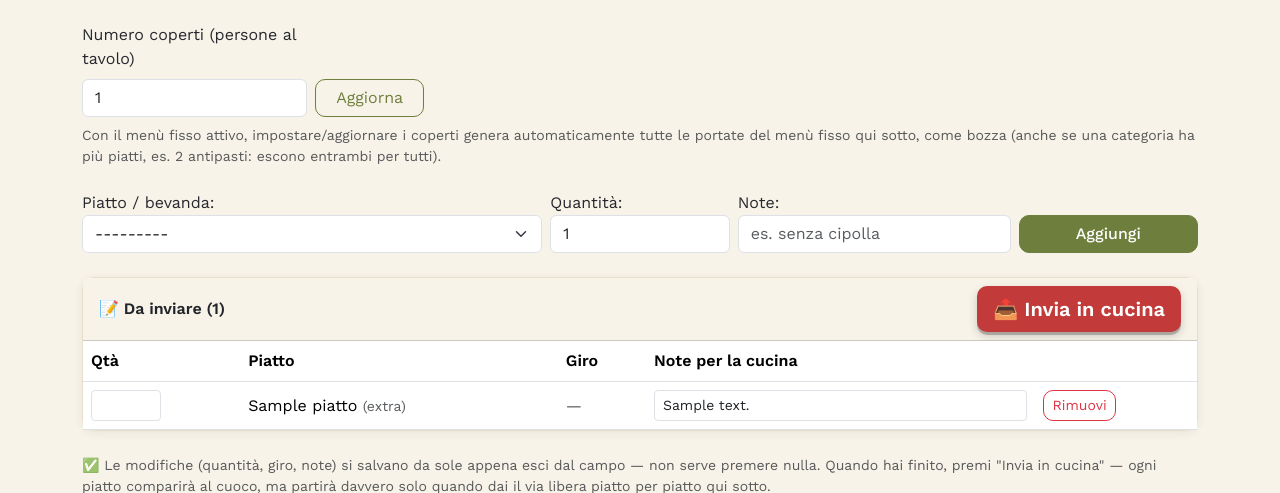
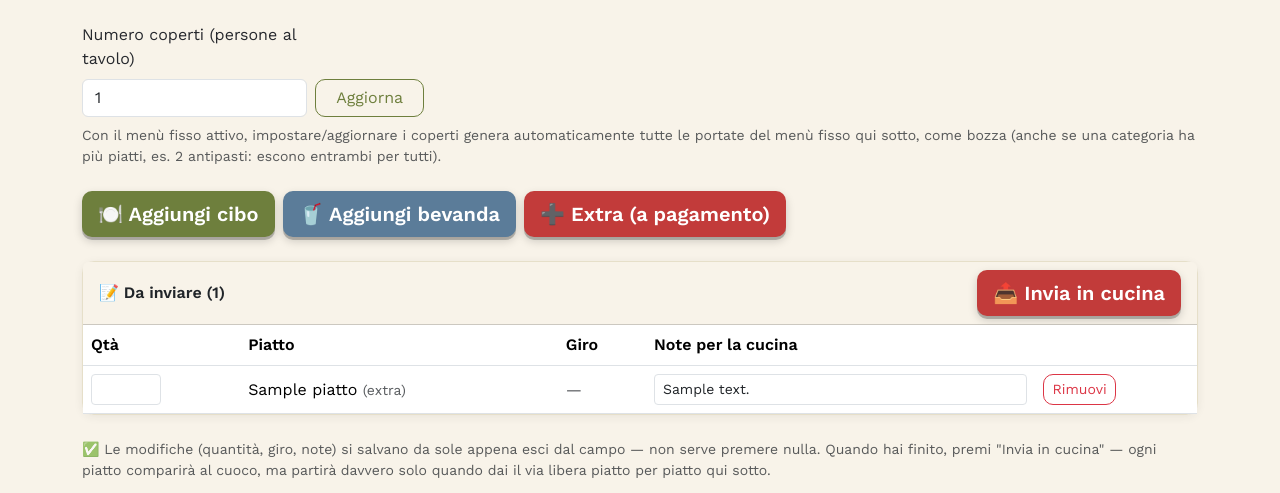
Before and after one commit to verbalimanuport-ux/agriturismo-la-marsena, a Django app: template templates/ordini/gestisci_tavolo.html in a window 1280 px wide. Shown: the part 176-669 px from the top of the page. Run offline with Django 5.2, Linux system fonts and the light colour scheme; data comes from the database, SQL or seed files in the repository; tables that the repository leaves empty hold one stand-in row (values such as "Sample post"); the template is opened without the code that fills it: values that come from a table or form of the project are taken from there, most other values are stand-ins (such as "Sample title", 1, 10 or a date in 2020); parts of the project's set-up code (start-up, migrations or seed data) failed here and were passed over.

Commit message:
Add files via upload

```diff
--- a/templates/ordini/gestisci_tavolo.html
+++ b/templates/ordini/gestisci_tavolo.html
@@ -36,25 +36,21 @@
   <div class="mb-4"></div>
 {% endif %}
 
-<form method="post" class="row g-2 align-items-end mb-4">
-  {% csrf_token %}
-  <input type="hidden" name="azione" value="aggiungi">
-  <div class="col-md-5">
-    {{ form.piatto.label_tag }}
-    {{ form.piatto }}
-  </div>
-  <div class="col-md-2">
-    {{ form.quantita.label_tag }}
-    {{ form.quantita }}
-  </div>
-  <div class="col-md-3">
-    {{ form.note.label_tag }}
-    {{ form.note }}
-  </div>
-  <div class="col-md-2">
-    <button type="submit" class="btn btn-success w-100">Aggiungi</button>
-  </div>
-</form>
+<div class="d-flex gap-2 flex-wrap mb-4">
+  <button type="button" class="btn btn-azione btn-lg" style="background-color: var(--color-primary); color:#fff;" data-bs-toggle="modal" data-bs-target="#modaleCibo">
+    🍽️ Aggiungi cibo
+  </button>
+  <button type="button" class="btn btn-azione btn-lg" style="background-color: var(--color-in-attesa-ordini); color:#fff;" data-bs-toggle="modal" data-bs-target="#modaleBevande">
+    🥤 Aggiungi bevanda
+  </button>
+  <button type="button" class="btn btn-azione btn-lg" style="background-color: var(--color-accent); color:#fff;" data-bs-toggle="modal" data-bs-target="#modaleExtra">
+    ➕ Extra (a pagamento)
+  </button>
+</div>
+
+{% include "ordini/partials/modale_scelta_piatti.html" with id_modale="modaleCibo" titolo="🍽️ Aggiungi cibo" gruppi=piatti_cibo_gruppi azione_form="aggiungi_rapido" colore="var(--color-primary)" %}
+{% include "ordini/partials/modale_scelta_piatti.html" with id_modale="modaleBevande" titolo="🥤 Aggiungi bevanda" gruppi=piatti_bevande_gruppi azione_form="aggiungi_rapido" colore="var(--color-in-attesa-ordini)" %}
+{% include "ordini/partials/modale_scelta_piatti.html" with id_modale="modaleExtra" titolo="➕ Extra a pagamento" gruppi=piatti_cibo_gruppi azione_form="aggiungi_extra" colore="var(--color-accent)" nota_extra="Qualsiasi cosa aggiunta da qui si paga sempre a parte, anche con il menù fisso." %}
 
 {% if righe_bozza %}
   <form method="post" id="formInvio">
@@ -159,11 +155,11 @@
       {% for riga in giro.righe %}
       <tr style="{% if riga.stato == 'previsto' %}opacity:0.55;{% elif riga.stato == 'in_attesa' %}background-color: rgba(47,168,79,0.07);{% endif %}">
         <td>{{ riga.quantita }}</td>
-        <td>{{ riga.piatto.nome }}</td>
+        <td>{{ riga.piatto.nome }}{% if riga.extra_a_pagamento %} <span class="text-muted small">(a pagamento)</span>{% endif %}</td>
         <td>{{ riga.note|default:"—" }}</td>
         <td>{{ riga.inviato_da.username|default:riga.get_origine_display }}</td>
         <td>
-          {% if ordine.modalita_effettiva != "fisso" or riga.piatto.categoria.sempre_a_parte %}
+          {% if ordine.modalita_effettiva != "fisso" or riga.piatto.categoria.sempre_a_parte or riga.extra_a_pagamento %}
             &euro;{{ riga.subtotale }}
           {% endif %}
         </td>
@@ -272,6 +268,41 @@
   });
 })();
 </script>
+
+<script>
+// "Tocca e aggiungi": ogni bottone piatto nelle finestre Cibo/Bevande/Extra
+// invia in background e la finestra si riapre da sola, così si possono
+// toccare più piatti di fila senza doverla riaprire ogni volta a mano.
+(function () {
+  var token = document.querySelector('input[name=csrfmiddlewaretoken]').value;
+
+  document.querySelectorAll('#modaleCibo, #modaleBevande, #modaleExtra').forEach(function (finestra) {
+    finestra.addEventListener('shown.bs.modal', function () { window.pausaAutoRefresh = true; });
+    finestra.addEventListener('hidden.bs.modal', function () { window.pausaAutoRefresh = false; });
+  });
+
+  document.querySelectorAll('.form-aggiungi-rapido').forEach(function (modulo) {
+    modulo.addEventListener('submit', function (evento) {
+      evento.preventDefault();
+      var finestra = modulo.closest('.modal');
+      if (finestra) { sessionStorage.setItem('modaleDaRiaprire', finestra.id); }
+      var dati = new FormData(modulo);
+      fetch(window.location.pathname, { method: 'POST', body: dati })
+        .then(function () { window.location.reload(); })
+        .catch(function () { window.location.reload(); });
+    });
+  });
+
+  var daRiaprire = sessionStorage.getItem('modaleDaRiaprire');
+  if (daRiaprire) {
+    sessionStorage.removeItem('modaleDaRiaprire');
+    var elemento = document.getElementById(daRiaprire);
+    if (elemento && window.bootstrap) {
+      new bootstrap.Modal(elemento).show();
+    }
+  }
+})();
+</script>
 {% endblock %}
 
 {% block extra_scripts %}
--- /dev/null
+++ b/templates/ordini/partials/modale_scelta_piatti.html
@@ -0,0 +1,35 @@
+<div class="modal fade" id="{{ id_modale }}" tabindex="-1" aria-hidden="true">
+  <div class="modal-dialog modal-fullscreen modal-dialog-scrollable">
+    <div class="modal-content">
+      <div class="modal-header" style="background-color: {{ colore }}; color:#fff;">
+        <h5 class="modal-title">{{ titolo }}</h5>
+        <button type="button" class="btn-close btn-close-white" data-bs-dismiss="modal" aria-label="Chiudi"></button>
+      </div>
+      <div class="modal-body">
+        {% if nota_extra %}
+          <p class="small mb-3 p-2" style="background-color: var(--color-accent-soft); color: var(--color-accent-dark); border-radius: 8px;">{{ nota_extra }}</p>
+        {% endif %}
+        {% for categoria, piatti in gruppi %}
+          <h6 class="mt-3 mb-2" style="color: var(--color-muted); text-transform:uppercase; letter-spacing:0.05em; font-size:0.85rem;">{{ categoria.nome }}</h6>
+          <div class="row g-2 mb-2">
+            {% for piatto in piatti %}
+              <div class="col-6 col-md-4 col-lg-3">
+                <form method="post" class="form-aggiungi-rapido">
+                  {% csrf_token %}
+                  <input type="hidden" name="azione" value="{{ azione_form }}">
+                  <input type="hidden" name="piatto_id" value="{{ piatto.id }}">
+                  <button type="submit" class="btn btn-outline-secondary w-100 h-100 py-3" style="border-color: {{ colore }}; text-align:left;">
+                    <div class="fw-semibold">{{ piatto.nome }}</div>
+                    <div class="small text-muted">&euro;{{ piatto.prezzo }}</div>
+                  </button>
+                </form>
+              </div>
+            {% endfor %}
+          </div>
+        {% empty %}
+          <p class="text-muted">Nessun piatto disponibile al momento.</p>
+        {% endfor %}
+      </div>
+    </div>
+  </div>
+</div>
--- a/templates/ordini/preconto.html
+++ b/templates/ordini/preconto.html
@@ -61,7 +61,7 @@
       {% endif %}
       {% for riga in voci_singole %}
       <tr>
-        <td>{{ riga.piatto.nome }}</td>
+        <td>{{ riga.piatto.nome }}{% if riga.extra_a_pagamento %} <span class="text-muted small">(a pagamento)</span>{% endif %}</td>
         <td class="text-center" style="white-space:nowrap;">{{ riga.quantita }} ×</td>
         <td class="text-end" style="white-space:nowrap;">&euro;{{ riga.subtotale }}</td>
       </tr>
```
